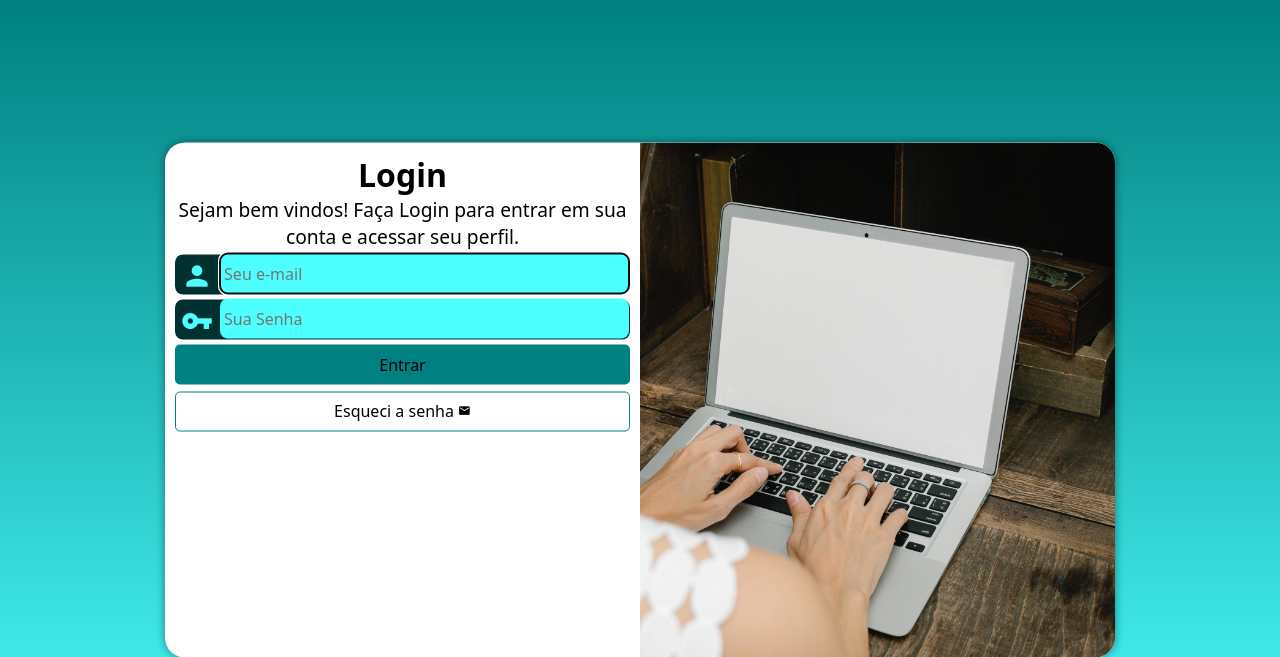
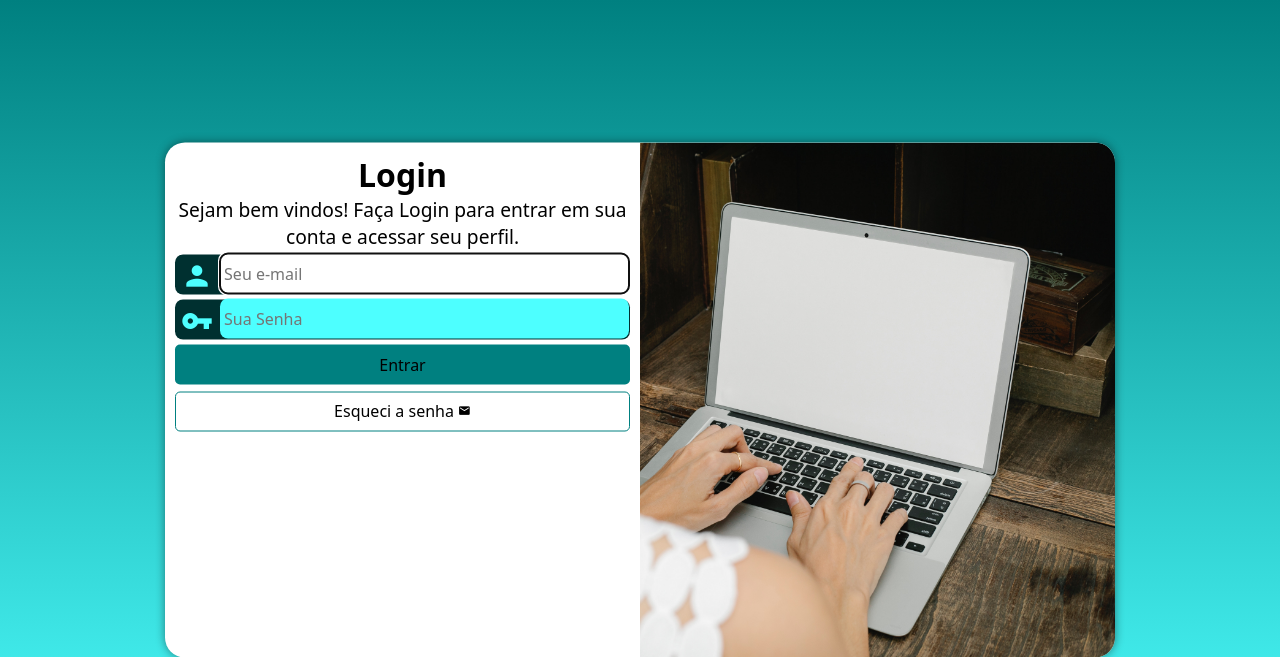
Before and after one commit to Alanfbrum/login, a PHP site: page / in a window 1280 px wide, with the restyled element focused. Shown: the top 657 px of the page. Run offline with PHP 8.4, Linux system fonts and the light colour scheme.

Commit message:
Update style.css

```diff
--- a/estilos/style.css
+++ b/estilos/style.css
@@ -96,6 +96,11 @@ div.campo > input {
     padding: 4px;
 }
 
+div.campo > input:focus-within {
+    background-color: white;
+    border: none;
+}
+
 form > input[type=submit] {
     display: block;
     font-size: 1em;
```
